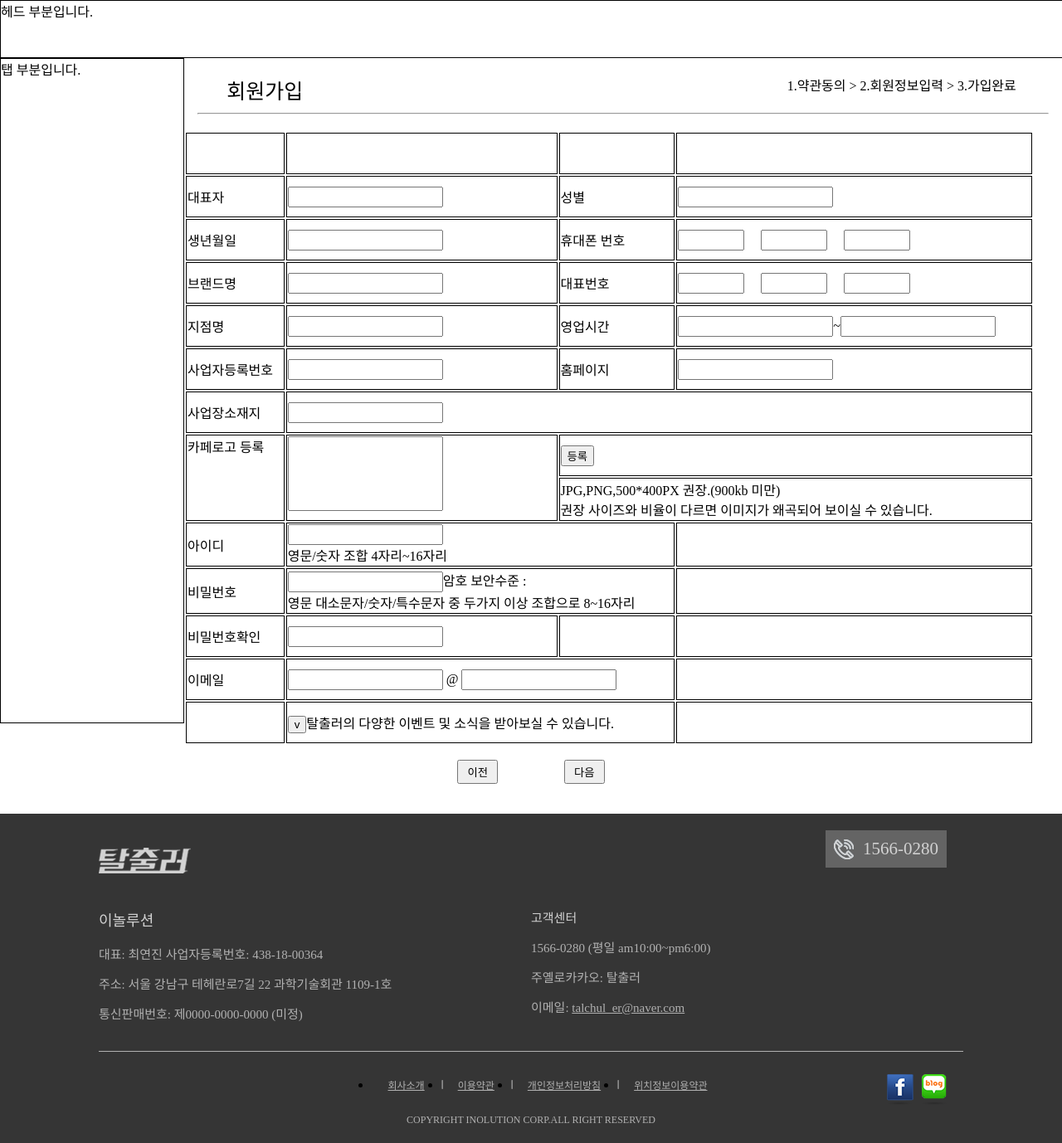
After one commit to YounghoCho/Talchuler, a PHP site: page /partner/page/register.php in a window 1280 px wide. The commit adds this page. Shown: the whole page at 83% size. Run offline with PHP 8.4, Linux system fonts and the light colour scheme.

Commit message:
JYH 03-30

```diff
--- /dev/null
+++ b/WEB/partner/page/register.php
@@ -0,0 +1,85 @@
+<html>
+<link rel="stylesheet" type="text/css" href="../css/style.css"/>
+<style>
+body{
+	margin:0;
+	padding:0;
+}
+.Head{
+	width:100%;
+	height:68px;
+	border:1px solid;
+}
+.Tab{
+	float:left;
+	width:220px;
+	height:100%;
+	border:1px solid;
+}
+.Main{
+	border:1px solid;
+	width:100%;
+	height:100%;
+}
+./*body*/{
+	width:100%;
+	margin-top:-20px; /*기본 셋팅에 20px이 들어가있기때문에 빼준다*/
+}
+.Head_left{float:left;margin-left:4%;margin-top:20px;margin-bottom:10px;font-size:25px;}
+.Head_right{float:right;margin-right:4%;margin-top:20px;margin-bottom:10px;}
+.Head_right_inner{float:left;}
+hr{width:80%;margin-bottom:0px;}
+table{width:80%; margin-left:16%;}
+table td{height:50px;text-align:left;border:1px solid;}
+input{padding:3px;}
+.btn_bottom{padding:3px;padding-left:10px;padding-right:10px;margin-left:40px;margin-right:40px;}
+</style>
+<body>
+	<div class="Head">
+		헤드 부분입니다.
+	</div>
+	<div class="Tab">
+		탭 부분입니다.
+	</div>
+	<!--*body*-->
+	<div class="">
+		<div class="Head_left">회원가입</div>
+		<div class="Head_right">
+			<div class="Head_right_inner">1.약관동의 >&nbsp;</div>
+			<div class="Head_right_inner">2.회원정보입력 >&nbsp;</div>
+			<div class="Head_right_inner">3.가입완료&nbsp;</div>
+		</div>
+		<br>
+		<hr><br>
+
+		<table>
+		<tr></tr>
+		<tr><td></td><td></td><td></td><td></td></tr>
+		<tr><td>대표자</td><td><input type="text"/></td><td>성별</td><td><input type="text"/></td></tr>
+		<tr><td>생년월일</td><td><input type="text"/></td><td>휴대폰 번호</td><td><input type="text" style="width:80px;margin-right:20px;"/><input type="text" style="width:80px;margin-right:20px;"/><input type="text" style="width:80px;margin-right:20px;"/></td></tr>
+		<tr><td>브랜드명</td><td><input type="text"/></td><td>대표번호</td><td><input type="text" style="width:80px;margin-right:20px;"/><input type="text" style="width:80px;margin-right:20px;"/><input type="text" style="width:80px;margin-right:20px;"/></td></tr>
+		<tr><td>지점명</td><td><input type="text"/></td><td>영업시간</td><td><input type="text"/>~<input type="text"/></td></tr>
+		<tr><td>사업자등록번호</td><td><input type="text"/></td><td>홈페이지</td><td><input type="text"/></td></tr>
+		<tr><td>사업장소재지</td><td colspan="3"><input type="text"/></td></tr>
+
+		<tr><td rowspan="2" style="vertical-align:top">카페로고 등록</td><td rowspan="2" style="vertical-align:top;"><input type="text" style="height:90%;"/></td><td colspan="2"><button>등록</button></td></tr>
+		<tr><td colspan="2">JPG,PNG,500*400PX 권장.(900kb 미만)<br>권장 사이즈와 비율이 다르면 이미지가 왜곡되어 보이실 수 있습니다.</td></tr>
+
+		<tr><td>아이디</td><td colspan="2"><input type="text"/><br>영문/숫자 조합 4자리~16자리</td><td></td></tr>
+		<tr><td>비밀번호</td><td colspan="2"><input type="text"/>암호 보안수준 : <br>영문 대소문자/숫자/특수문자 중 두가지 이상 조합으로 8~16자리</td><td></td></tr>
+		<tr><td>비밀번호확인</td><td><input type="text"/></td><td></td><td></td></tr>
+		<tr><td>이메일</td><td colspan="2"><input type="text"/> @ <input type="text"/></td><td></td></tr>
+		<tr><td></td><td colspan="2"><button>v</button>탈출러의 다양한 이벤트 및 소식을 받아보실 수 있습니다.</td><td></td></tr>
+		</table>
+		<br>
+		<center><button class="btn_bottom">이전</button><button class="btn_bottom">다음</button></center>
+
+	</div>
+	<br><br>
+	<div class="Footer">
+		<?
+		include("../page/include_footer.php");
+		?>
+	</div>
+</body>
+</html>
```
Also changed, not shown: WEB/partner/index.php (+29 -13 lines), WEB/partner/images/common/logo_f.png (added), WEB/partner/images/icon/icon_blog.png (added), WEB/partner/images/icon/icon_facebook.png (added), WEB/partner/images/icon/icon_policy.gif (added).
